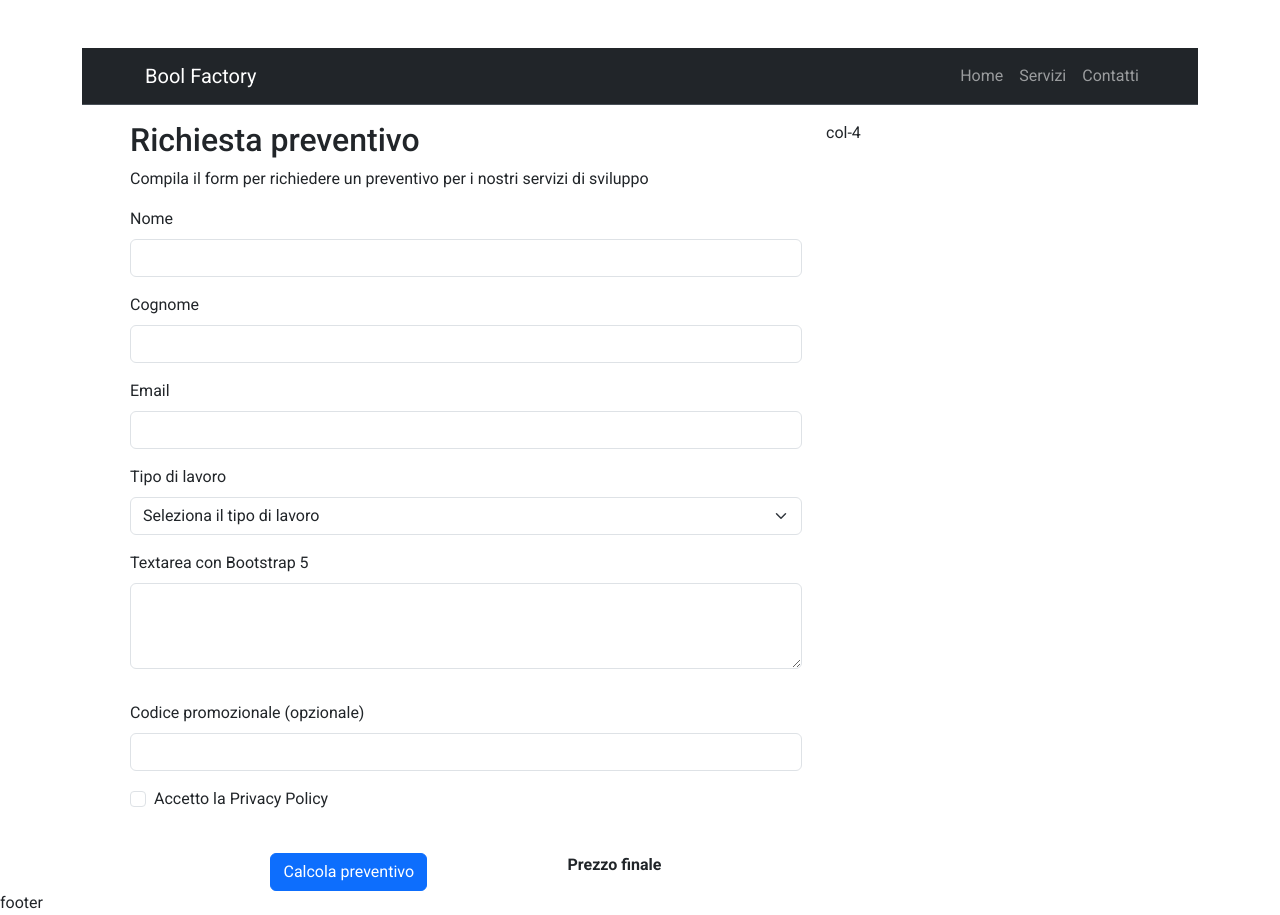
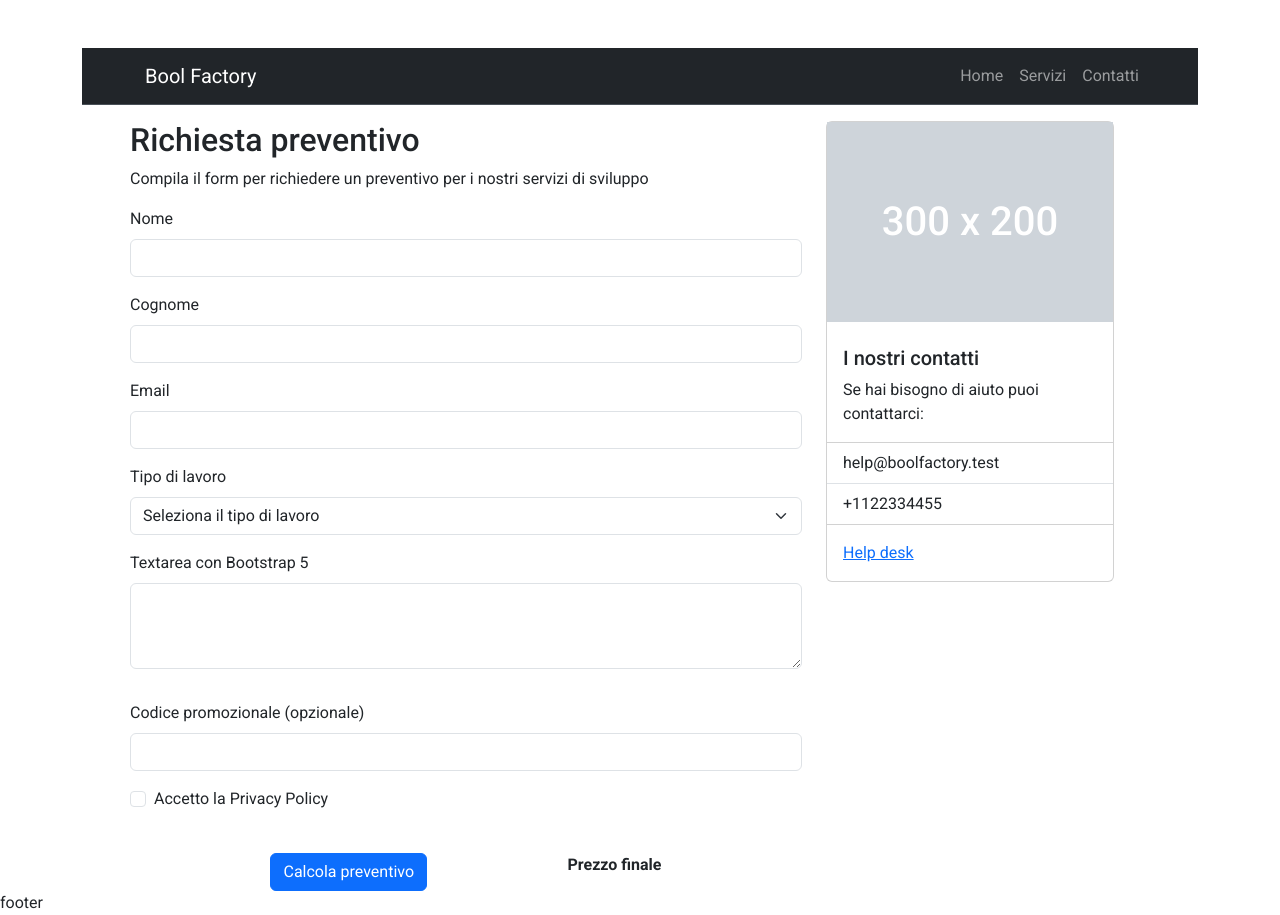
Before and after one commit to dianagiangregorio/bootstrap-preventivo, a plain HTML site: page index.html in a window 1280 px wide. Drawn offline with nearby package versions, Linux system fonts and the light colour scheme.

Commit message:
feat: added card section

```diff
--- a/index.html
+++ b/index.html
@@ -107,7 +107,24 @@
                     </form>
                 </div>
                 <!--card con info-->
-                <div class="col-4">col-4</div>
+                <div class="col-4">
+                    <div class="card" style="width: 18rem;">
+                        <div class="p-3 mb-2 bg-dark-subtle text-white d-flex justify-content-center" style="height: 200px;">
+                            <p class="m-auto text-center fs-1 fw-medium">300 x 200</p>
+                        </div>
+                        <div class="card-body">
+                          <h5 class="card-title">I nostri contatti</h5>
+                          <p class="card-text">Se hai bisogno di aiuto puoi contattarci:</p>
+                        </div>
+                        <ul class="list-group list-group-flush">
+                          <li class="list-group-item">help@boolfactory.test</li>
+                          <li class="list-group-item">+1122334455</li>
+                        </ul>
+                        <div class="card-body">
+                          <a href="#" class="card-link">Help desk</a>
+                        </div>
+                      </div>
+                </div>
             </div>
     </div>
     </main>
```
